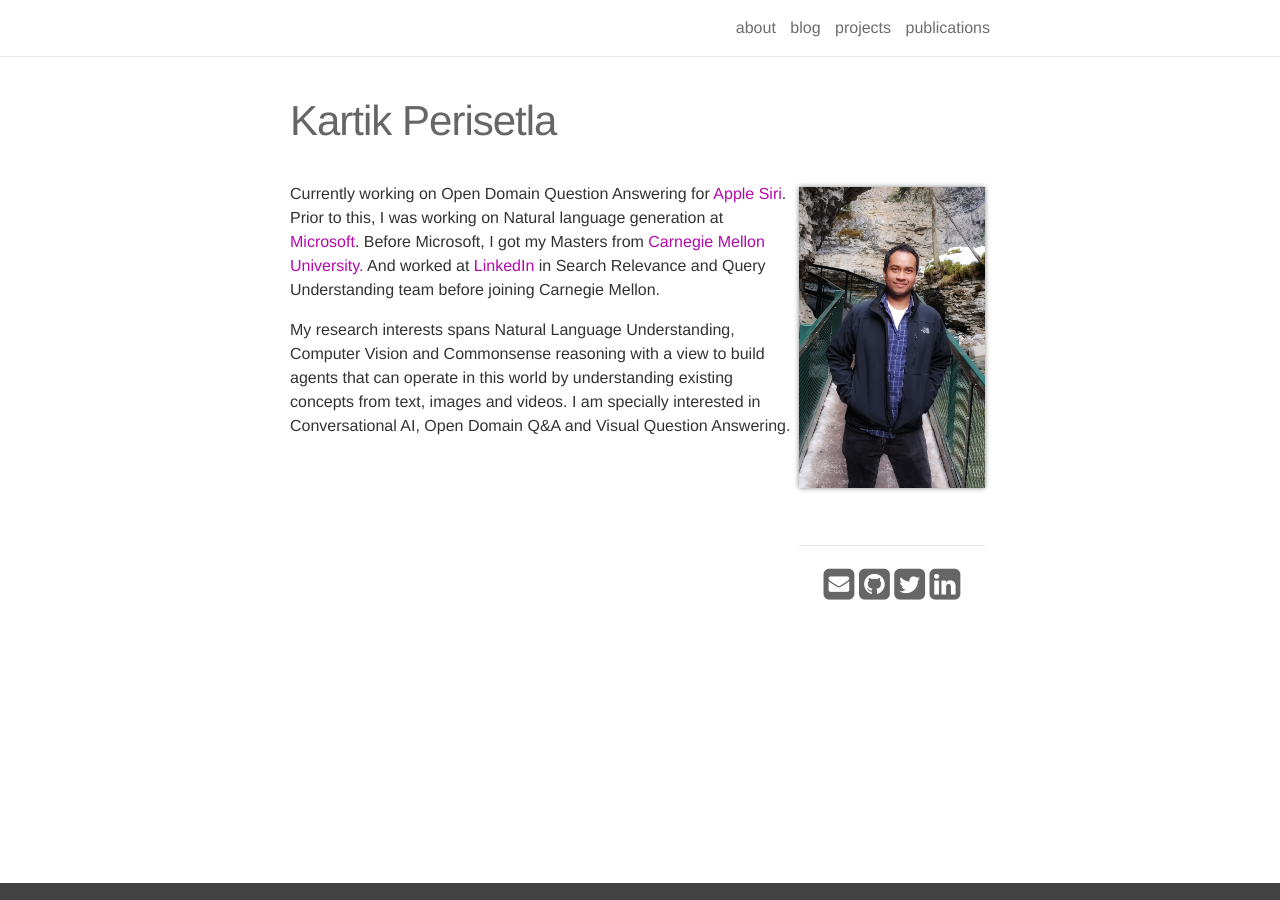
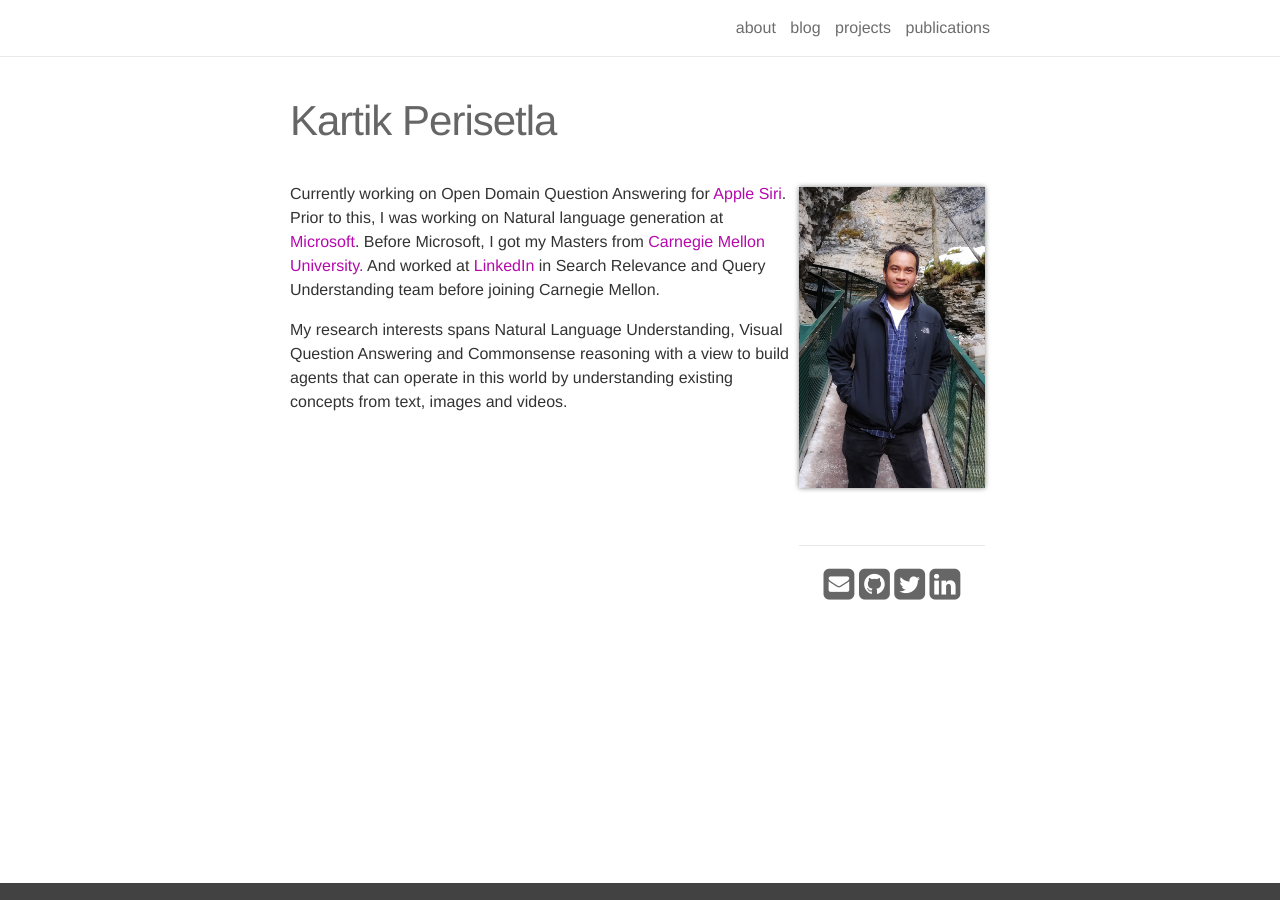
Before and after one commit to kartikperisetla/kartikperisetla.github.io, a Jekyll site: the page built from _pages/about.md, in a window 1280 px wide. Built offline with Jekyll 4.4.1, drawn with Linux system fonts in a browser that asks for light colours; nearby versions of some CDN libraries.

Commit message:
Update about.md

```diff
--- a/_pages/about.md
+++ b/_pages/about.md
@@ -21,5 +21,5 @@
 </p>
 
 <p align="left">
-My research interests spans Natural Language Understanding, Computer Vision and Commonsense reasoning with a view to build agents that can operate in this world by understanding existing concepts from text, images and videos. I am specially interested in Conversational AI, Open Domain Q&A and Visual Question Answering.
+My research interests spans Natural Language Understanding, Visual Question Answering and Commonsense reasoning with a view to build agents that can operate in this world by understanding existing concepts from text, images and videos.
 </p>
```
